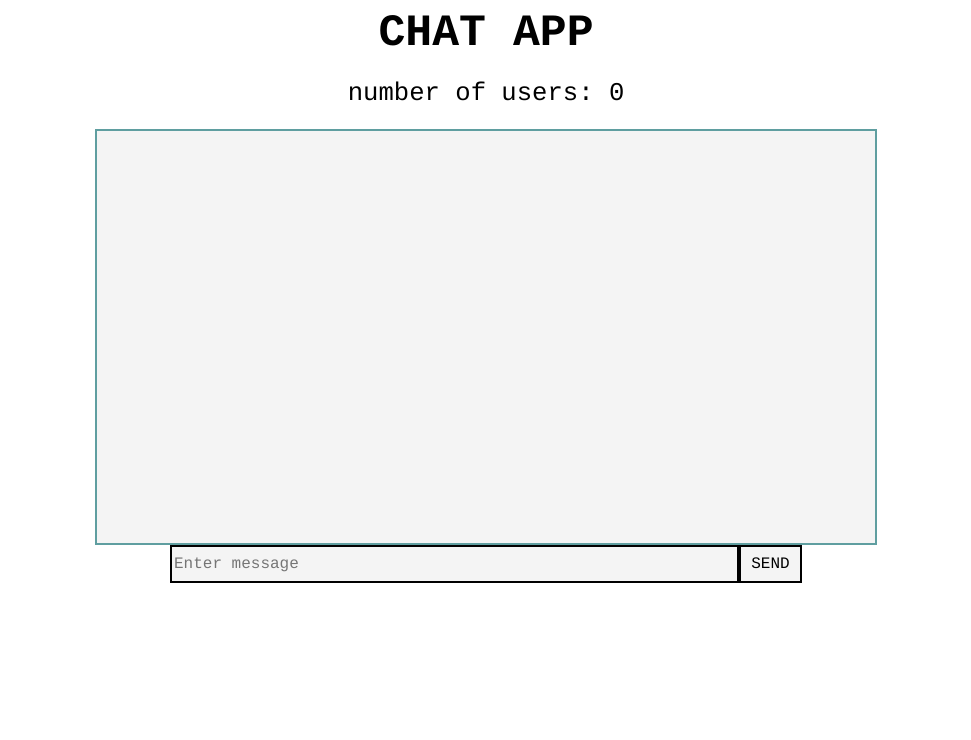
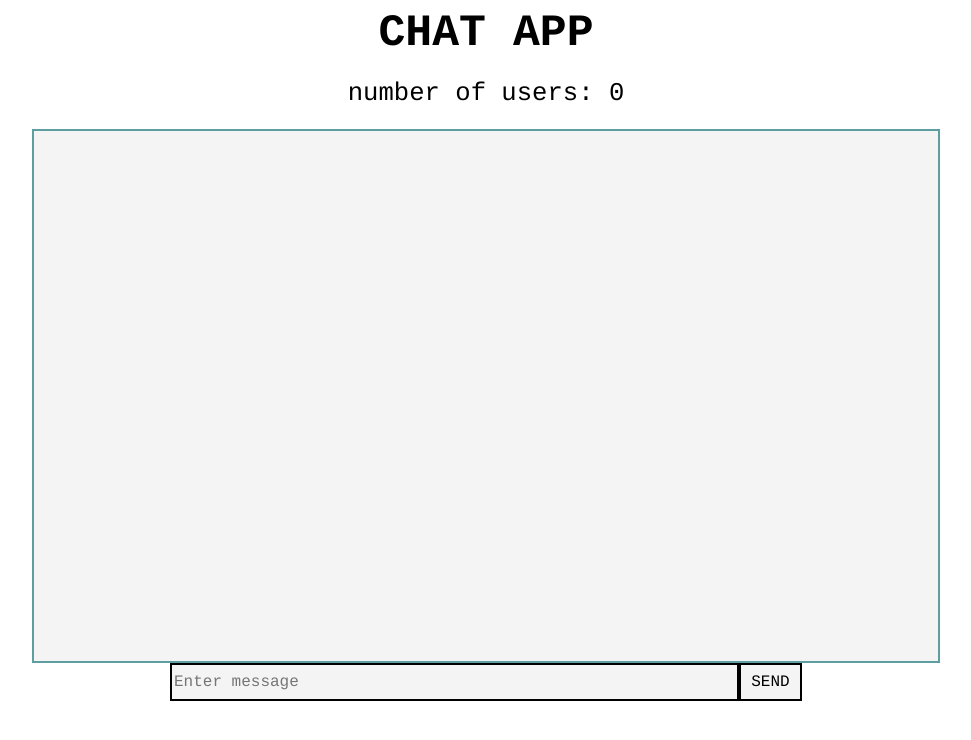
Before and after one commit to GerryAgbay/Chat-Application, a Flask app: template templates/index.html in a window 1280 px wide. Shown: the top 740 px of the page, without its empty margins (154-1125 px from the left). Run offline with Flask 2, Linux system fonts and the light colour scheme; the template is opened without the code that fills it, so the values that code supplies are empty; style sheets or scripts are compiled from the project's sources; parts of the project's set-up code (start-up, migrations or seed data) failed here and were passed over.

Commit message:
add bot about and help functions. Change fonts and div sizes.

```diff
--- a/app.py
+++ b/app.py
@@ -40,9 +40,7 @@ def emit_all_messages(channel):
         db_address.address for db_address in \
         db.session.query(models.Usps).all()]
 
-    socketio.emit(channel, {
-        'allMessages': all_messages
-    })
+    socketio.emit(channel, { 'allMessages': all_messages })
 
 count = 0
 
@@ -76,6 +74,27 @@ def on_new_address(data):
     db.session.commit();
 
     emit_all_messages(MESSAGES_RECEIVED_CHANNEL)
+    BotParse(data)
+
+def BotParse(data):
+    #print(data["message"])
+    inputString = data["message"]
+    inputList = inputString.split(" ")
+    print(inputList)
+    botName = "Bot"
+
+    if (inputList[0] == "!!") and (inputList[1] == "about"):
+        botMsg = "My name is Bot. I am a chat bot that has different functionalities. Type '!! help' to learn my commands."
+        db.session.add(models.Usps(botName.upper() + ": " + botMsg.upper()));
+        db.session.commit();
+        emit_all_messages(MESSAGES_RECEIVED_CHANNEL)
+
+    elif (inputList[0] == "!!") and (inputList[1] == "help"):
+        botMsg = "Here is a list of my commands: ".upper() + "[!! about, !! help, !! funtranslate <message>]"
+        db.session.add(models.Usps(botName.upper() + ": " + botMsg));
+        db.session.commit();
+        emit_all_messages(MESSAGES_RECEIVED_CHANNEL)
+
 
 @app.route('/')
 def index():
--- a/static/styling.css
+++ b/static/styling.css
@@ -18,6 +18,9 @@ h2 {
 
 .display-messages {
     list-style-type: none;
+    font-size: 8pt;
+    font-size: 1vw;
+    font-family: Courier;
     margin: 0;
     padding: 0;
 }
@@ -28,10 +31,12 @@ h2 {
     background: #f4f4f4;
     border: 2px solid;
     border-color: #5F9EA0;
-    height: 50%;
-    width: 60%;
+    height: 65%;
+    width: 70%;
     padding: 10px;
     overflow-y: scroll;
+    display: flex;
+    flex-direction: column-reverse;
 }
 
 .input-message {
```
